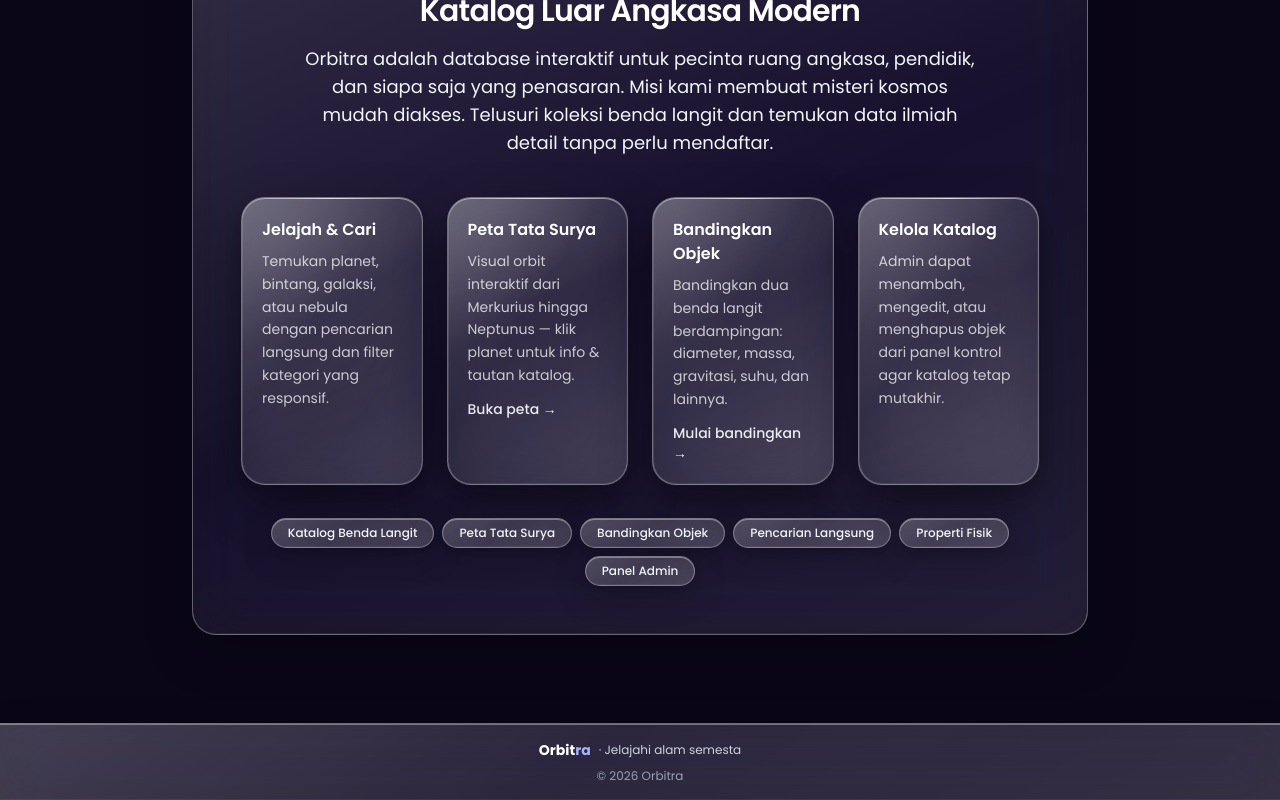
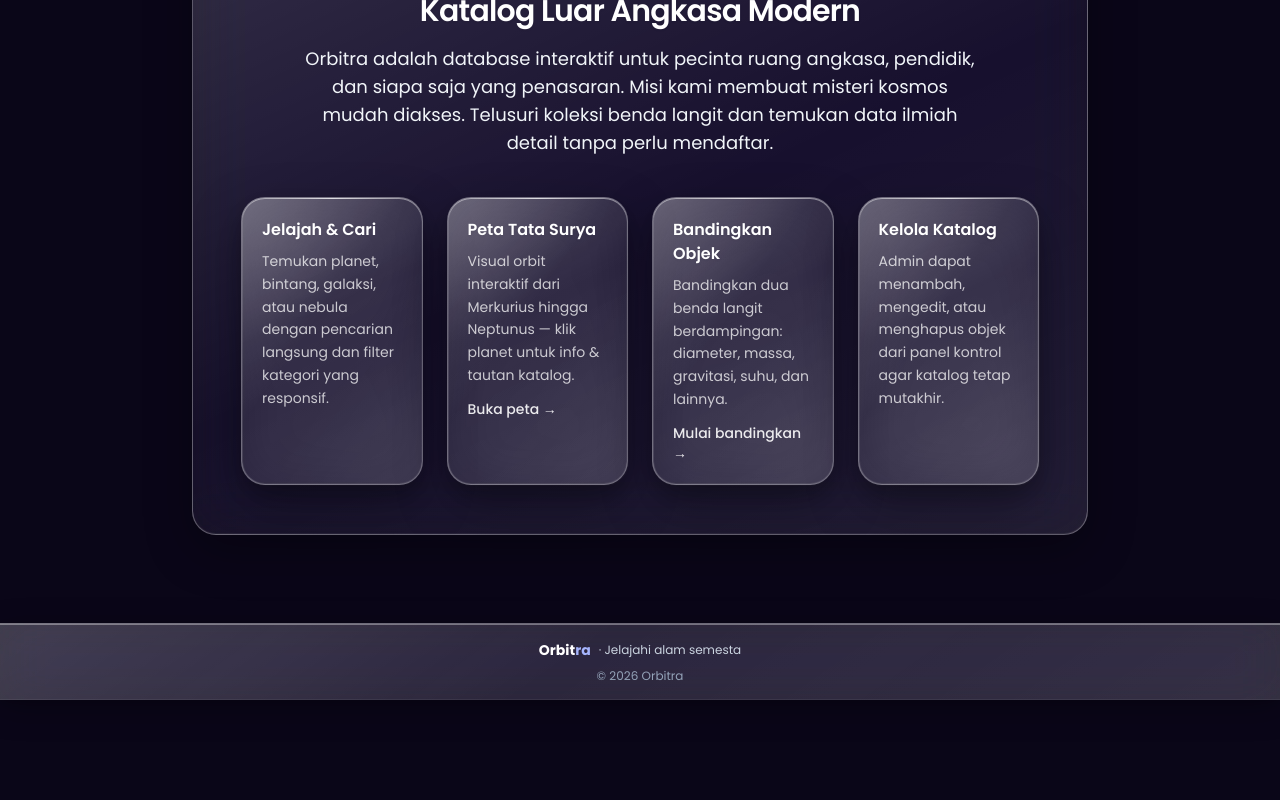
Before and after one commit to 0xarfantta/space-website, a Next.js app: page / in a window 1280 px wide. Shown: the part 1987-2787 px from the top of the page. After the commit the page ends 2687 px from the top, so only its background shows below. Built offline with nearby package versions, Linux system fonts and the light colour scheme; no server answers.

Commit message:
style: remove feature tags/pills from About section

```diff
--- a/src/components/HomePage.jsx
+++ b/src/components/HomePage.jsx
@@ -363,23 +363,6 @@ export default function HomePage() {
               </div>
             </div>
 
-            <div className="mt-8 flex flex-wrap justify-center gap-2">
-              {[
-                "Katalog Benda Langit",
-                "Peta Tata Surya",
-                "Bandingkan Objek",
-                "Pencarian Langsung",
-                "Properti Fisik",
-                "Panel Admin",
-              ].map((t) => (
-                <span
-                  key={t}
-                  className="glass rounded-full px-3.5 py-1.5 text-xs font-medium text-slate-100 sm:px-4"
-                >
-                  {t}
-                </span>
-              ))}
-            </div>
           </div>
         </section>
       </main>
```
